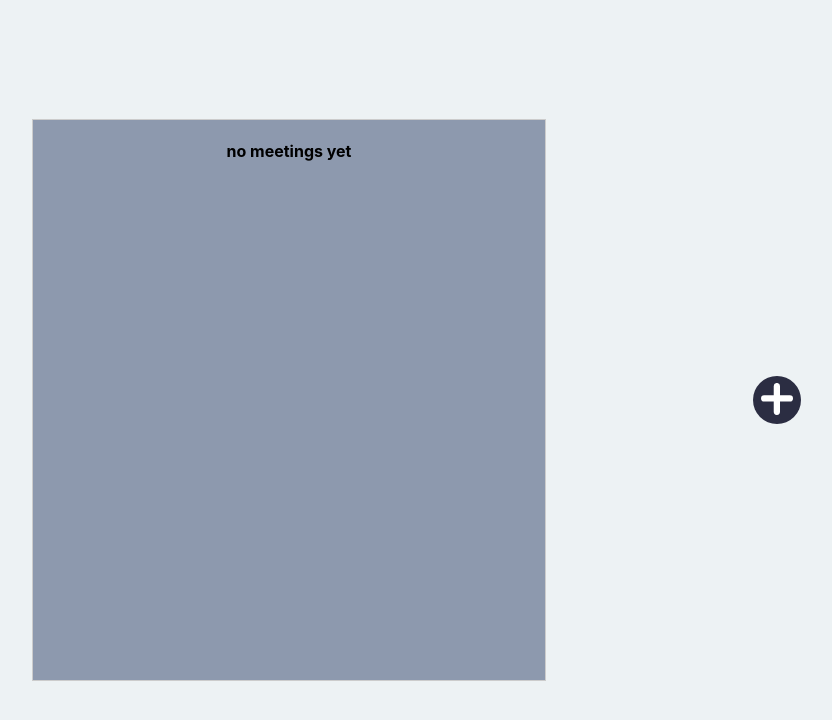
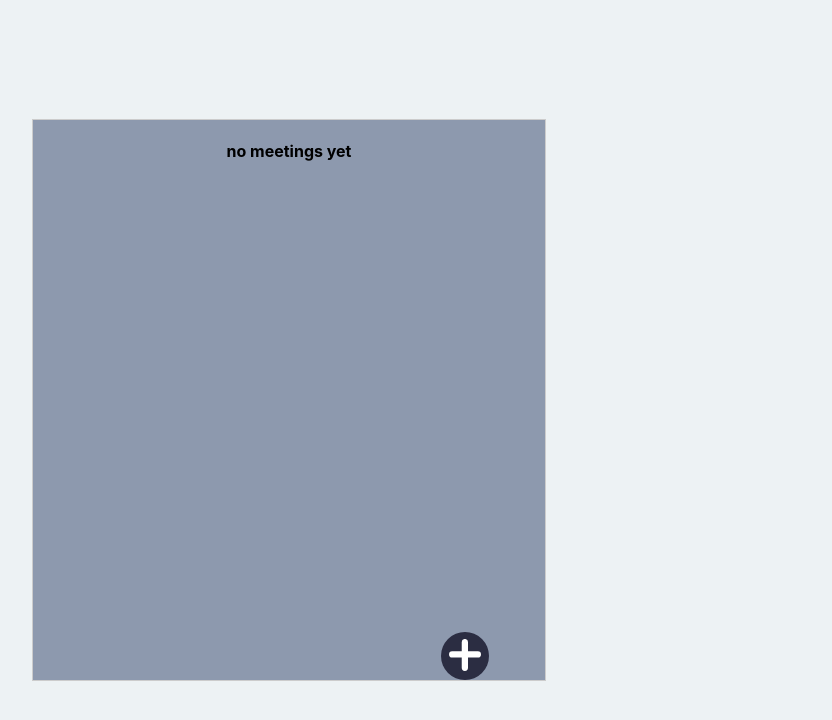
Before and after one commit to Billbern/TodoMeetings, a React (Create React App) app: page / in a window 1280 px wide. Shown: the top 720 px of the page, without its empty margins (351-1183 px from the left). Built offline with nearby package versions, Linux system fonts and the light colour scheme.

Commit message:
made a change to the button

```diff
--- a/src/App.css
+++ b/src/App.css
@@ -24,8 +24,8 @@ div.content {
   justify-content: center;
   background-color: #2b2d42 ;
   position: absolute;
-  right: 10%;
-  bottom: 40;
+  right:440px ;
+  bottom: 120px;
 }
 
 .button button{
```
